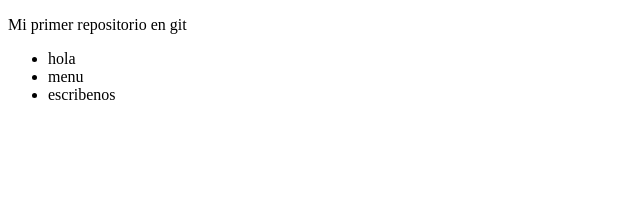
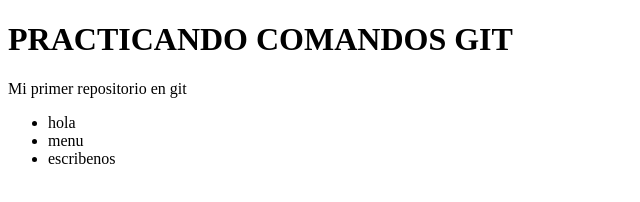
Before and after one commit to blackparker77/repositorio, a plain HTML site: page index.html in a window 1280 px wide. Shown: the whole page, without its empty margins (0-640 px from the left). Drawn offline with Linux system fonts and the light colour scheme.

Commit message:
commit en rama1

```diff
--- a/index.html
+++ b/index.html
@@ -6,6 +6,8 @@
     <title>GIT Y GITHUB</title>
 </head>
 <body>
+
+    <h1>PRACTICANDO COMANDOS GIT</h1>
     <p>Mi primer repositorio en git</p>
 
     <ul>
```
